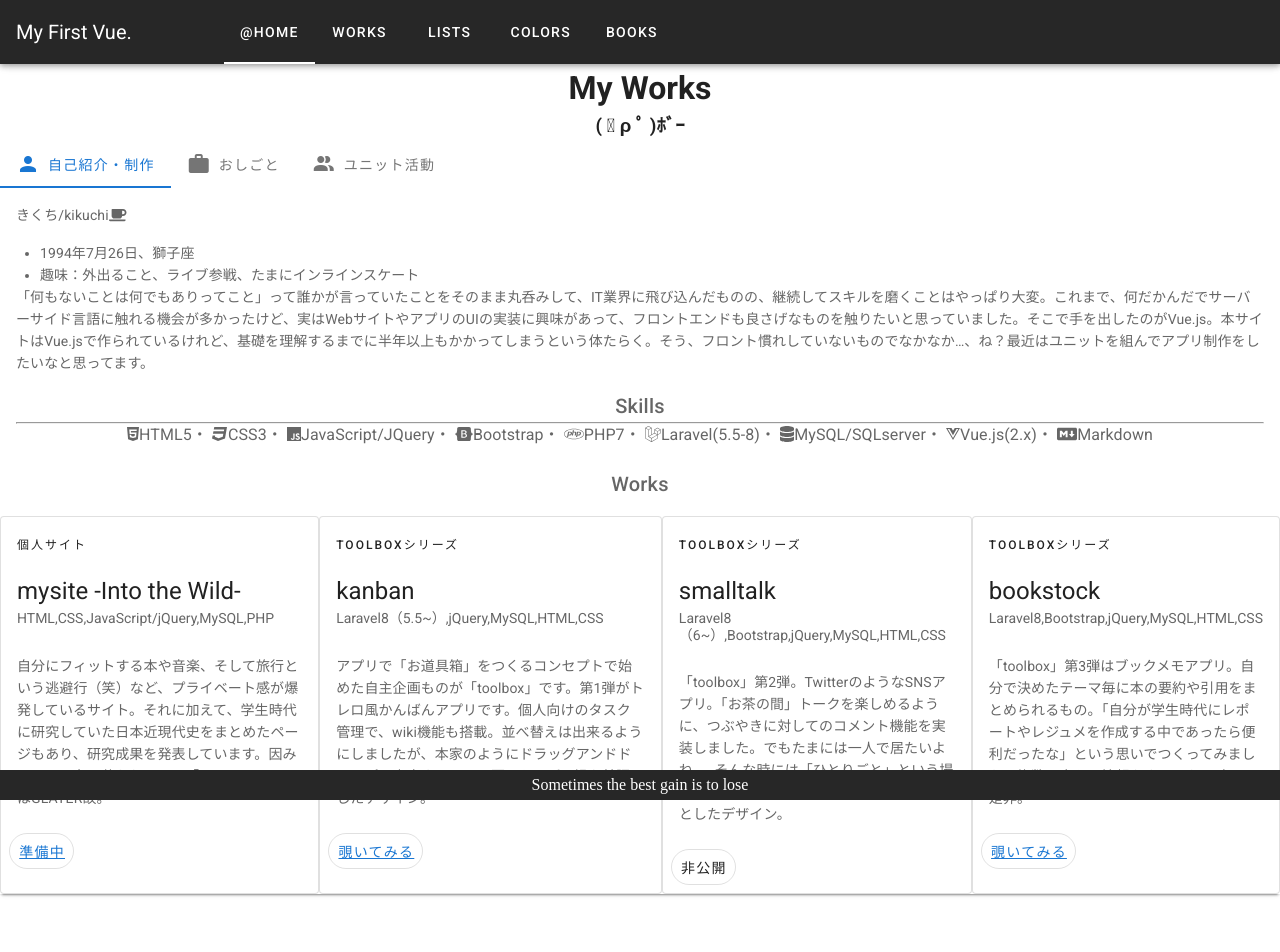
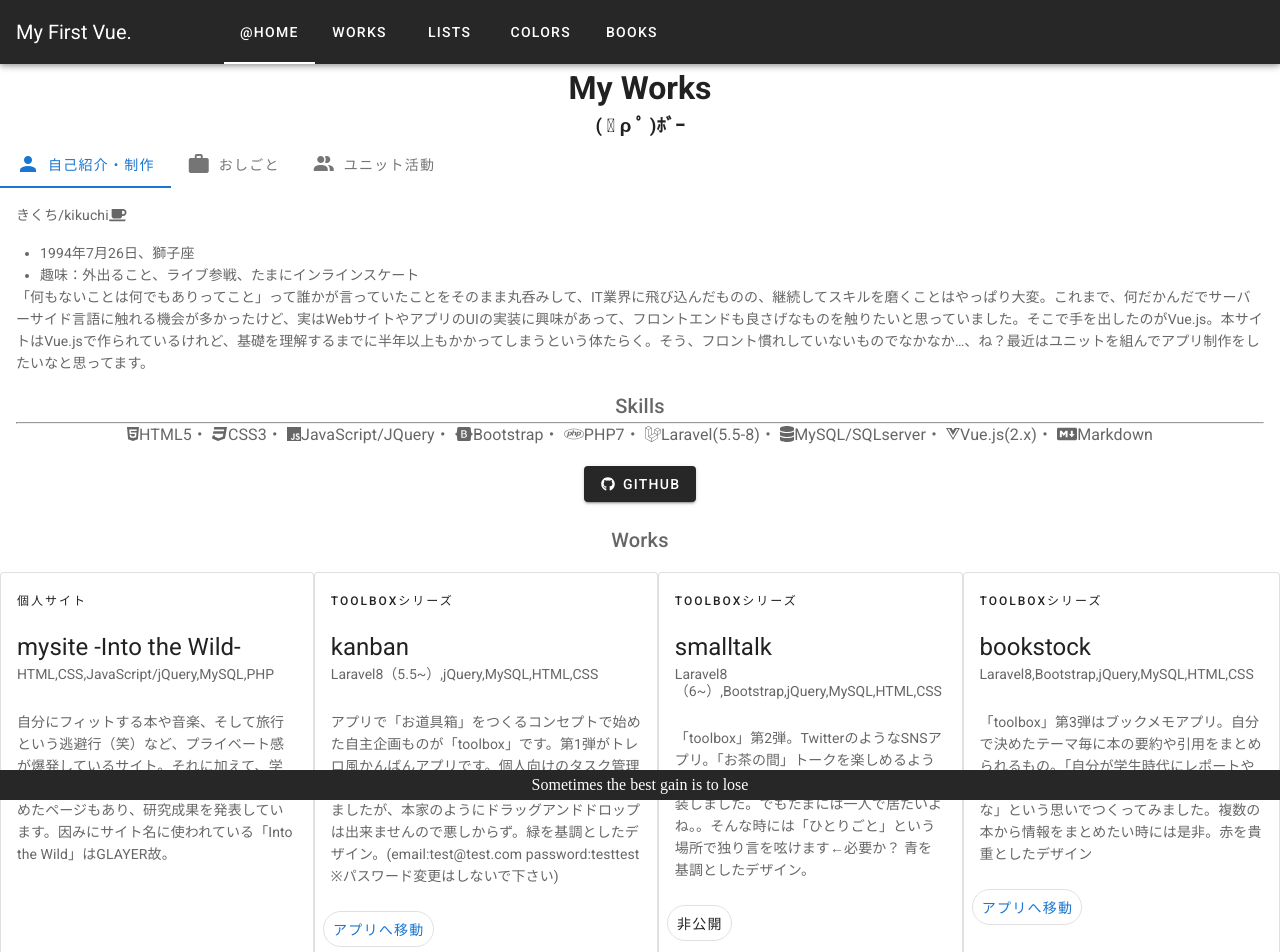
Before and after one commit to sh-kikuchi/my-first-vue, a Vue app: page /work in a window 1280 px wide. Shown: the top 952 px of the page. Before the commit the page ends 924 px from the top, so only its background shows below. Built offline with nearby package versions, Linux system fonts and the light colour scheme.

Commit message:
adjust_layout

```diff
--- a/src/components/HelloWorld.vue
+++ b/src/components/HelloWorld.vue
@@ -26,12 +26,14 @@
         </VueSlickCarousel>
       </v-col>
       <v-col class="mb-4">
-        <h1 class="display-2 font-weight-bold mt-3 mb-3 pt-3">
-          Welcome to
-          <span class="mt-3"
-            >My-First-<font-awesome-icon :icon="['fab', 'vuejs']" />ue</span
-          >
-        </h1>
+        <div class="d-flex justify-center">
+          <h1 class="hidden-md-and-down">Welcome to</h1>
+          <h1>
+            <span
+              >My-First-<font-awesome-icon :icon="['fab', 'vuejs']" />ue</span
+            >
+          </h1>
+        </div>
         <h2>The Grand Experiment(-)</h2>
       </v-col>
     </v-row>
--- a/src/components/work/PersonalWork.vue
+++ b/src/components/work/PersonalWork.vue
@@ -30,6 +30,16 @@
         </span>
         <span><font-awesome-icon :icon="['fab', 'markdown']" />Markdown </span>
       </div>
+      <div>
+        <v-btn color="Black d-block mt-5 mx-auto" dark>
+          <a href="https://github.com/sh-kikuchi" class="btn-github"
+            ><font-awesome-icon
+              :icon="['fab', 'github']"
+              class="mr-2"
+            />GitHub</a
+          >
+        </v-btn>
+      </div>
       <br />
 
       <h3 class="text-center text-h6">Works</h3>
@@ -52,9 +62,6 @@
           自分にフィットする本や音楽、そして旅行という逃避行（笑）など、プライベート感が爆発しているサイト。それに加えて、学生時代に研究していた日本近現代史をまとめたページもあり、研究成果を発表しています。因みにサイト名に使われている「Into
           the Wild」はGLAYER故。
         </v-card-text>
-        <v-card-actions>
-          <v-btn outlined rounded text><a href=""> 準備中 </a></v-btn>
-        </v-card-actions>
       </v-card>
       <v-card class="mx-auto" max-width="344" outlined>
         <v-list-item three-line>
@@ -67,11 +74,12 @@
           </v-list-item-content>
         </v-list-item>
         <v-card-text>
-          アプリで「お道具箱」をつくるコンセプトで始めた自主企画ものが「toolbox」です。第1弾がトレロ風かんばんアプリです。個人向けのタスク管理で、wiki機能も搭載。並べ替えは出来るようにしましたが、本家のようにドラッグアンドドロップは出来ませんので悪しからず。緑を基調としたデザイン。
+          アプリで「お道具箱」をつくるコンセプトで始めた自主企画ものが「toolbox」です。第1弾がトレロ風かんばんアプリです。個人向けのタスク管理で、wiki機能も搭載。並べ替えは出来るようにしましたが、本家のようにドラッグアンドドロップは出来ませんので悪しからず。緑を基調としたデザイン。(email:test@test.com
+          password:testtest ※パスワード変更はしないで下さい)
         </v-card-text>
         <v-card-actions>
           <v-btn outlined rounded text
-            ><a href="http://sk-kanban.herokuapp.com/"> 覗いてみる </a></v-btn
+            ><a href="http://sk-kanban.herokuapp.com/"> アプリへ移動 </a></v-btn
           >
         </v-card-actions>
       </v-card>
@@ -108,12 +116,12 @@
           </v-list-item-content>
         </v-list-item>
         <v-card-text>
-          「toolbox」第3弾はブックメモアプリ。自分で決めたテーマ毎に本の要約や引用をまとめられるもの。「自分が学生時代にレポートやレジュメを作成する中であったら便利だったな」という思いでつくってみました。複数の本から情報をまとめたい時には是非。
+          「toolbox」第3弾はブックメモアプリ。自分で決めたテーマ毎に本の要約や引用をまとめられるもの。「自分が学生時代にレポートやレジュメを作成する中であったら便利だったな」という思いでつくってみました。複数の本から情報をまとめたい時には是非。赤を貴重としたデザイン
         </v-card-text>
         <v-card-actions>
           <v-btn outlined rounded text
             ><a href="http://sk-bookstock.herokuapp.com/">
-              覗いてみる
+              アプリへ移動
             </a></v-btn
           >
         </v-card-actions>
@@ -127,7 +135,16 @@ export default {
 };
 </script>
 <style scoped>
+a {
+  text-decoration: none;
+}
+
 .pg-lang {
   font-size: 16px;
 }
+
+.btn-github {
+  text-decoration: none;
+  color: white;
+}
 </style>
```
